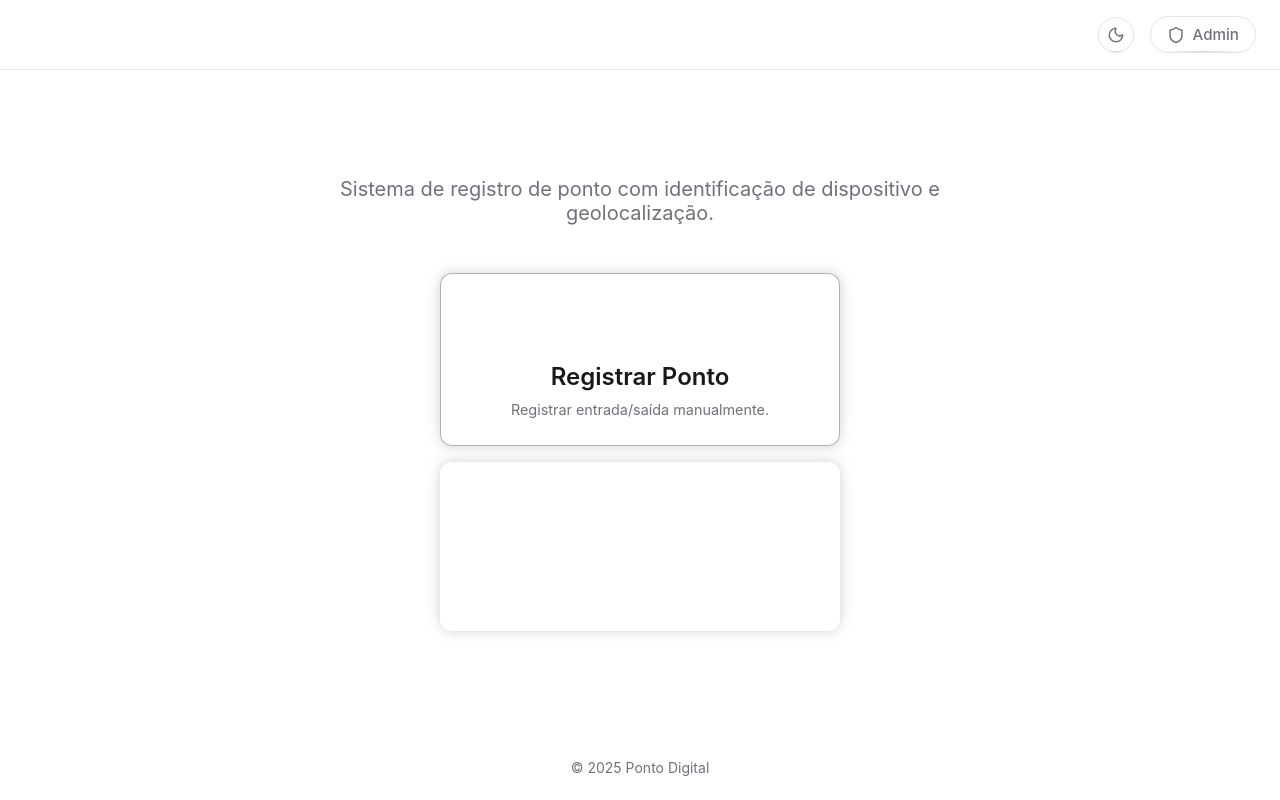
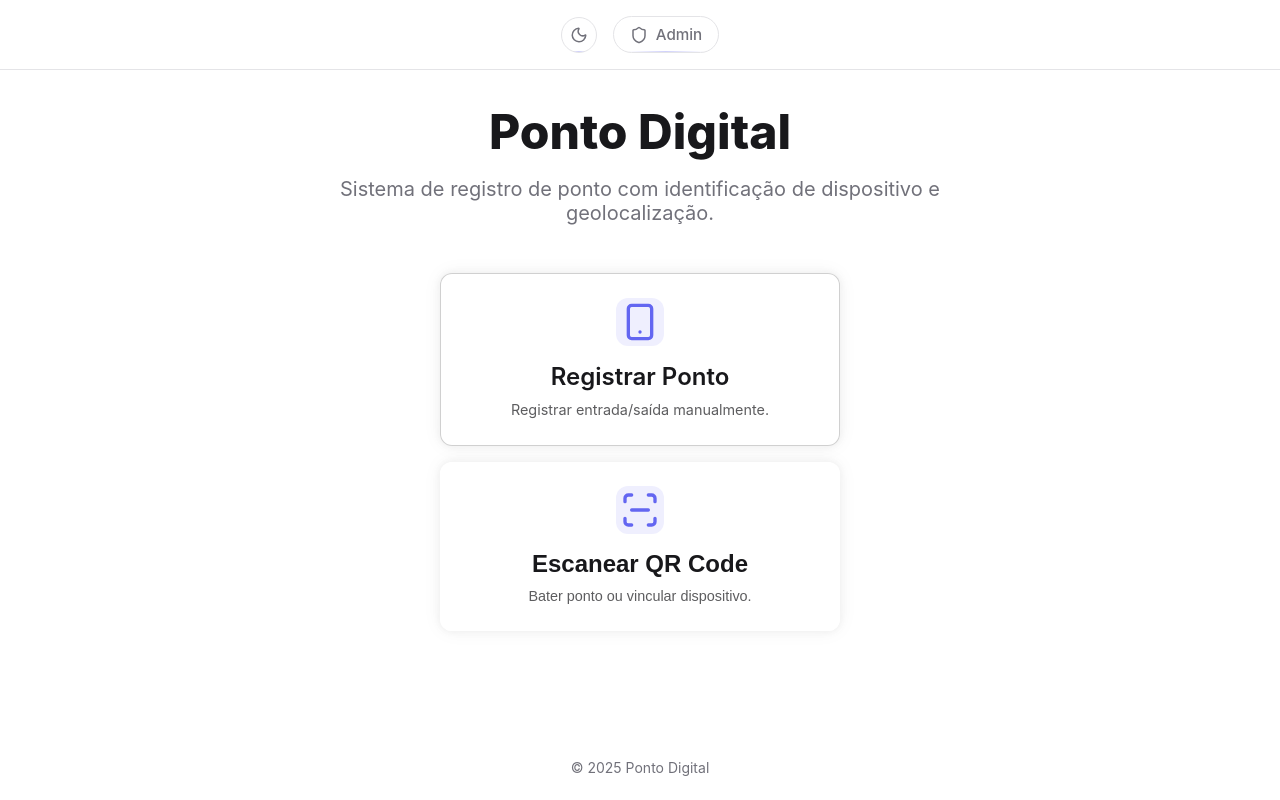
Before and after one commit to luisfsill/Ponto-Digital, a Next.js app: page / in a window 1280 px wide. Built offline with nearby package versions, Linux system fonts and the light colour scheme; no server answers.

Commit message:
fix: corrige cores da tela inicial para modo claro/escuro, adiciona botão Home no login, navbar centralizada, QR vincular maior

```diff
--- a/src/components/Layout.tsx
+++ b/src/components/Layout.tsx
@@ -25,8 +25,7 @@ export default function Layout({ children, title = 'Ponto Digital' }: LayoutProp
             </Head>
             <div className="app-container">
                 <header className="app-header">
-                    {/* Logo removido */}
-                    <div style={{ display: 'flex', alignItems: 'center', gap: '1rem', justifyContent: 'flex-end', width: '100%' }}>
+                    <div style={{ display: 'flex', alignItems: 'center', gap: '1rem', justifyContent: 'center', width: '100%' }}>
                         {user && isAdminPage && (
                             <div style={{ display: 'flex', alignItems: 'center', gap: '0.5rem', padding: '0.5rem 1rem', background: 'rgba(255,255,255,0.05)', borderRadius: '8px' }}>
                                 <User size={16} className="text-muted" />
--- a/src/pages/index.tsx
+++ b/src/pages/index.tsx
@@ -111,7 +111,7 @@ export default function Home() {
     <Layout>
       <div className="flex-center" style={{ minHeight: '60vh', flexDirection: 'column', textAlign: 'center', gap: '2rem' }}>
         <div style={{ marginBottom: '1rem' }}>
-          <h1 style={{ fontSize: '3rem', fontWeight: 800, color: 'white', marginBottom: '1rem' }}>
+          <h1 className="home-title" style={{ fontSize: '3rem', fontWeight: 800, marginBottom: '1rem' }}>
             Ponto Digital
           </h1>
           <p className="text-muted" style={{ fontSize: '1.25rem', maxWidth: '600px', margin: '0 auto' }}>
@@ -127,7 +127,7 @@ export default function Home() {
 
         <div style={{ display: 'flex', flexDirection: 'column', gap: '1rem', width: '100%', maxWidth: '400px' }}>
           <Link href="/ponto" className="glass-panel card home-card-neon" style={{ width: '100%', textAlign: 'center', display: 'flex', flexDirection: 'column', alignItems: 'center' }}>
-            <div className="card-icon" style={{ color: 'white', background: 'rgba(255, 255, 255, 0.1)' }}>
+            <div className="card-icon">
               <Smartphone size={40} />
             </div>
             <h2 className="card-title" style={{ fontSize: '1.5rem' }}>Registrar Ponto</h2>
@@ -141,11 +141,11 @@ export default function Home() {
             className="glass-panel card home-card-neon"
             style={{ width: '100%', border: 'none', cursor: 'pointer', textAlign: 'center', display: 'flex', flexDirection: 'column', alignItems: 'center', color: 'inherit' }}
           >
-            <div className="card-icon" style={{ color: 'white', background: 'rgba(255, 255, 255, 0.1)' }}>
+            <div className="card-icon">
               <ScanLine size={40} />
             </div>
-            <h2 className="card-title" style={{ fontSize: '1.5rem', color: 'white' }}>Escanear QR Code</h2>
-            <p className="card-desc" style={{ color: 'rgba(255, 255, 255, 0.7)' }}>
+            <h2 className="card-title" style={{ fontSize: '1.5rem' }}>Escanear QR Code</h2>
+            <p className="card-desc">
               Bater ponto ou vincular dispositivo.
             </p>
           </button>
--- a/src/styles/globals.css
+++ b/src/styles/globals.css
@@ -1316,6 +1316,10 @@ tr:hover td {
    HOME CARD NEON BRANCO
    ========================================== */
 
+.home-title {
+  color: var(--text);
+}
+
 .home-card-neon {
   border: 1px solid rgba(255, 255, 255, 0.5);
   box-shadow: 0 0 10px rgba(255, 255, 255, 0.3),
@@ -1334,22 +1338,34 @@ tr:hover td {
 
 .home-card-neon .card-icon {
   transition: all 0.3s ease;
+  color: var(--primary);
+  background: rgba(99, 102, 241, 0.1);
 }
 
 .home-card-neon:hover .card-icon {
   transform: scale(1.1);
-  box-shadow: 0 0 15px rgba(255, 255, 255, 0.3);
+  box-shadow: 0 0 15px rgba(99, 102, 241, 0.3);
+}
+
+.home-card-neon .card-title,
+.home-card-neon .card-desc {
+  color: var(--text);
+}
+
+.home-card-neon .card-desc {
+  opacity: 0.7;
 }
 
 /* Light mode - ajustar para cinza escuro */
 [data-theme='light'] .home-card-neon {
-  border: 1px solid rgba(100, 100, 100, 0.5);
-  box-shadow: 0 0 10px rgba(100, 100, 100, 0.2),
-              0 0 20px rgba(100, 100, 100, 0.1);
+  border: 1px solid rgba(100, 100, 100, 0.3);
+  box-shadow: 0 0 10px rgba(100, 100, 100, 0.1),
+              0 0 20px rgba(100, 100, 100, 0.05);
+  background: rgba(255, 255, 255, 0.9);
 }
 
 [data-theme='light'] .home-card-neon:hover {
-  border-color: rgba(80, 80, 80, 0.8);
-  box-shadow: 0 0 15px rgba(100, 100, 100, 0.3),
-              0 0 30px rgba(100, 100, 100, 0.2);
+  border-color: rgba(99, 102, 241, 0.5);
+  box-shadow: 0 0 15px rgba(99, 102, 241, 0.2),
+              0 0 30px rgba(99, 102, 241, 0.1);
 }
```
Also changed, not shown: src/pages/login.tsx (+21 -9 lines).
